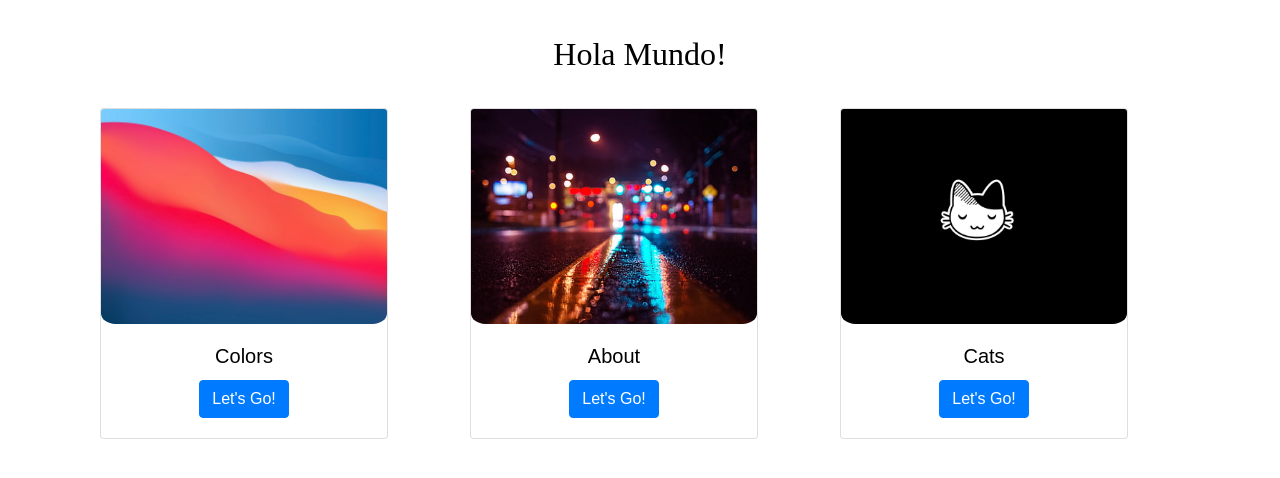
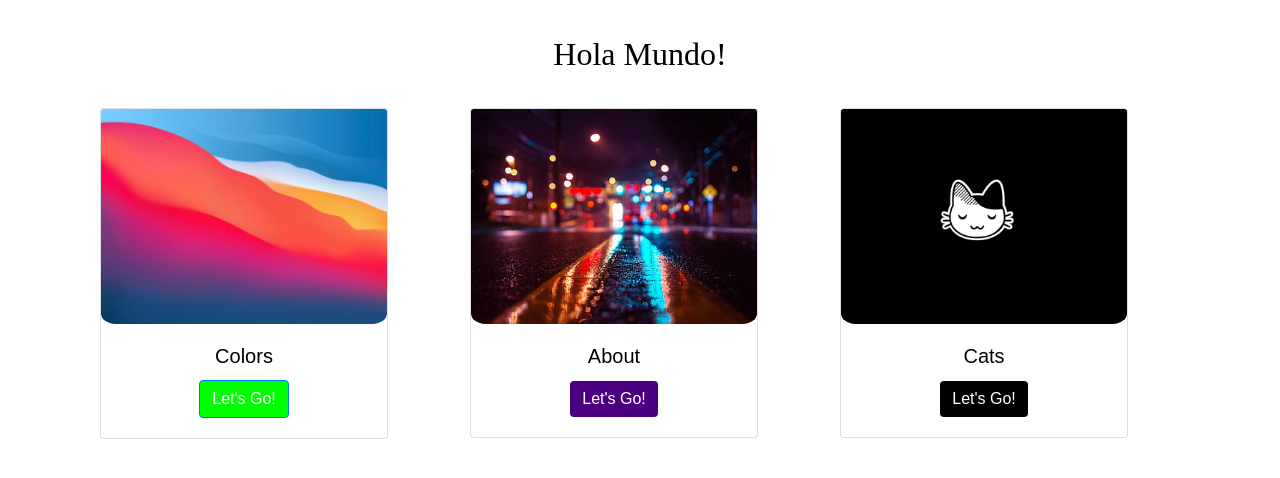
Before and after one commit to riceset/CS50-Problems, a plain HTML site: page 8/pset/index.html in a window 1280 px wide. Drawn offline with nearby package versions, Linux system fonts and the light colour scheme.

Commit message:
almost done

```diff
--- a/8/pset/index.html
+++ b/8/pset/index.html
@@ -19,7 +19,7 @@
                         <img src="colors.jpeg" class="card-img-top" alt="colors">
                         <div class="card-body">
                             <h5 class="card-title">Colors</h5>
-                            <a href="colors.html" class="btn btn-primary">Let's Go!</a>
+                            <a href="colors.html" id="colorfulbutton" class="btn btn-primary">Let's Go!</a>
                         </div>
                     </div>
                 </div>
@@ -28,7 +28,7 @@
                         <img src="about.jpg" class="card-img-top" alt="about">
                         <div class="card-body">
                             <h5 class="card-title">About</h5>
-                            <a href="about.html" class="btn btn-primary">Let's Go!</a>
+                            <a href="about.html" id="aboutbutton" class="btn btn-primary">Let's Go!</a>
                         </div>
                     </div>
                 </div>
@@ -37,7 +37,7 @@
                         <img src="cat.jpg" class="card-img-top" alt="cat">
                         <div class="card-body">
                             <h5 class="card-title">Cats</h5>
-                            <a href="cat.html" class="btn btn-primary">Let's Go!</a>
+                            <a href="cat.html" id="catbutton" class="btn btn-primary">Let's Go!</a>
                         </div>
                     </div>
                 </div>
--- a/8/pset/logic.js
+++ b/8/pset/logic.js
@@ -1,5 +1,5 @@
+//Changes the greeting on the top of the screen
 var i = 0;
-
 function changeLang() {
   let body = document.querySelector('header');
   let greetings = [
@@ -13,9 +13,9 @@ function changeLang() {
   if (i == greetings.length)
     i = 0;
 }
-
 window.setInterval(changeLang, 900);
 
+//Changes the image from the cat to the Rick Astley GIF
 function changeImage() {
   if (document.getElementById("cat").src == "https://user-images.githubusercontent.com/48802655/123182497-f6109780-d465-11eb-8685-c27aabb6539e.jpg")
   {
@@ -26,3 +26,19 @@ function changeImage() {
     document.getElementById("cat").src = "https://user-images.githubusercontent.com/48802655/123182497-f6109780-d465-11eb-8685-c27aabb6539e.jpg";
   }
 }
+
+//Changes the color of the 'colors' button on the home screen
+var j = 0;
+function colorHome() {
+  let button = document.querySelector('#colorfulbutton');
+  let colors = [
+    "#ff0000",
+    "#00ff00",
+    "#0000ff"
+  ];
+  button.style.backgroundColor = colors[j];
+  j++;
+  if (j == colors.length)
+    j = 0;
+}
+window.setInterval(colorHome, 900);
--- a/8/pset/styles.css
+++ b/8/pset/styles.css
@@ -58,3 +58,13 @@ img {
 #fromcolors {
   color: white;
 }
+
+#catbutton {
+  background-color: black;
+  border: black;
+}
+
+#aboutbutton {
+  background-color: #4B0082;
+  border: #4B0082;
+}
```
